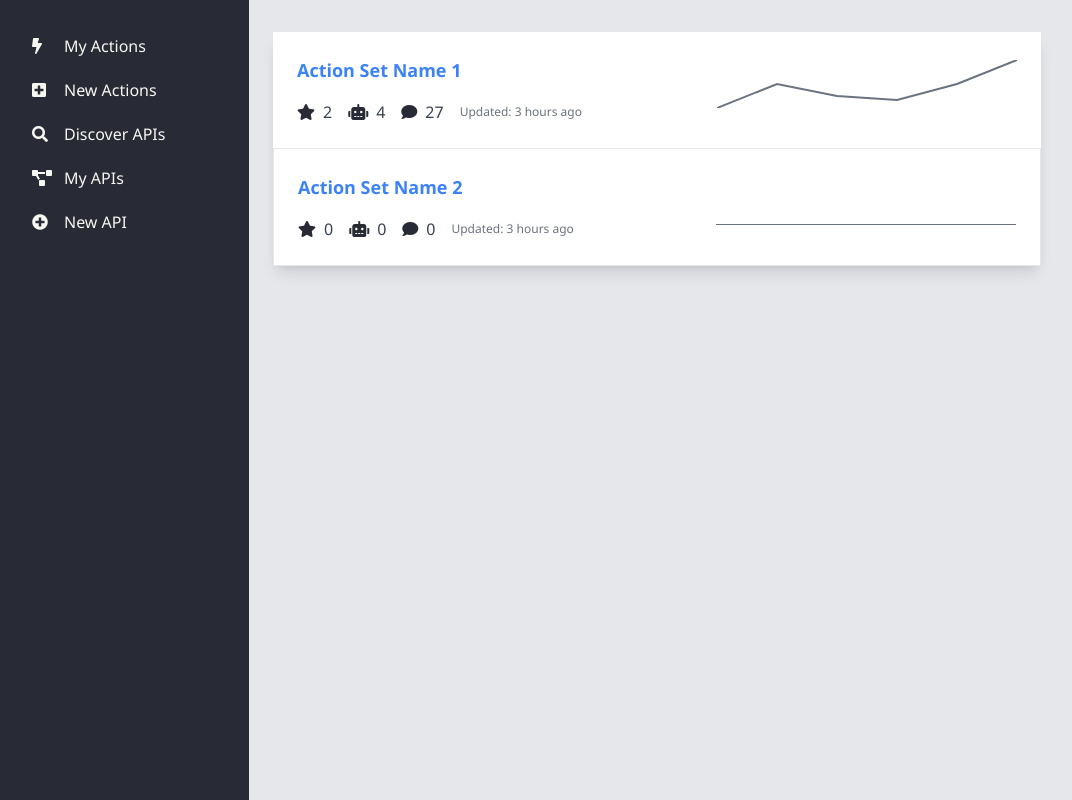
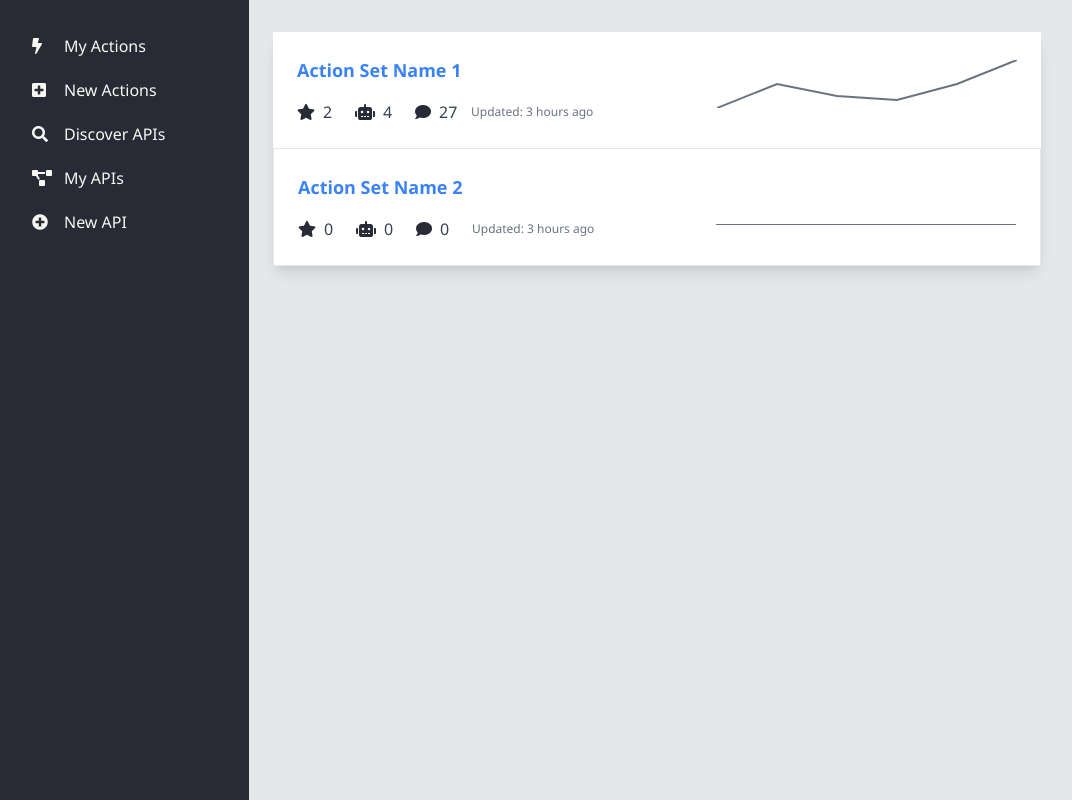
Before and after one commit to 255BITS/BackdropBuild, a Flask app: page /dashboard in a window 1280 px wide. Shown: the part 65-865 px from the top of the page, without its empty margins (7-1079 px from the left). Run offline with Flask 3, Linux system fonts and the light colour scheme.

Commit message:
wip dashboard

```diff
--- a/templates/dashboard.html
+++ b/templates/dashboard.html
@@ -15,15 +15,15 @@
                         <div class="flex mt-4">
                             <div class="flex items-center">
                                 <i class="fas fa-star"></i>
-                                <span class="ml-2 text-gray-700">2</span>
+                                <span class="ml-2 text-gray-700 w-4">2</span>
                             </div>
                             <div class="flex items-center ml-4">
                                 <i class="fas fa-robot"></i>
-                                <span class="ml-2 text-gray-700">4</span>
+                                <span class="ml-2 text-gray-700 w-4">4</span>
                             </div>
                             <div class="flex items-center ml-4">
                                 <i class="fas fa-comment"></i>
-                                <span class="ml-2 text-gray-700">27</span>
+                                <span class="ml-2 text-gray-700 w-4">27</span>
                             </div>
                             <span class="text-xs text-gray-500 ml-4 align-bottom items-end text-xs pt-1">Updated: 3 hours ago</span>
                         </div>
@@ -51,15 +51,15 @@
                         <div class="flex mt-4">
                             <div class="flex items-center">
                                 <i class="fas fa-star"></i>
-                                <span class="ml-2 text-gray-700">0</span>
+                                <span class="ml-2 text-gray-700 w-4">0</span>
                             </div>
                             <div class="flex items-center ml-4">
                                 <i class="fas fa-robot"></i>
-                                <span class="ml-2 text-gray-700">0</span>
+                                <span class="ml-2 text-gray-700 w-4">0</span>
                             </div>
                             <div class="flex items-center ml-4">
                                 <i class="fas fa-comment"></i>
-                                <span class="ml-2 text-gray-700">0</span>
+                                <span class="ml-2 text-gray-700 w-4">0</span>
                             </div>
                             <span class="text-xs text-gray-500 ml-4 align-bottom items-end text-xs pt-1">Updated: 3 hours ago</span>
                         </div>
```
